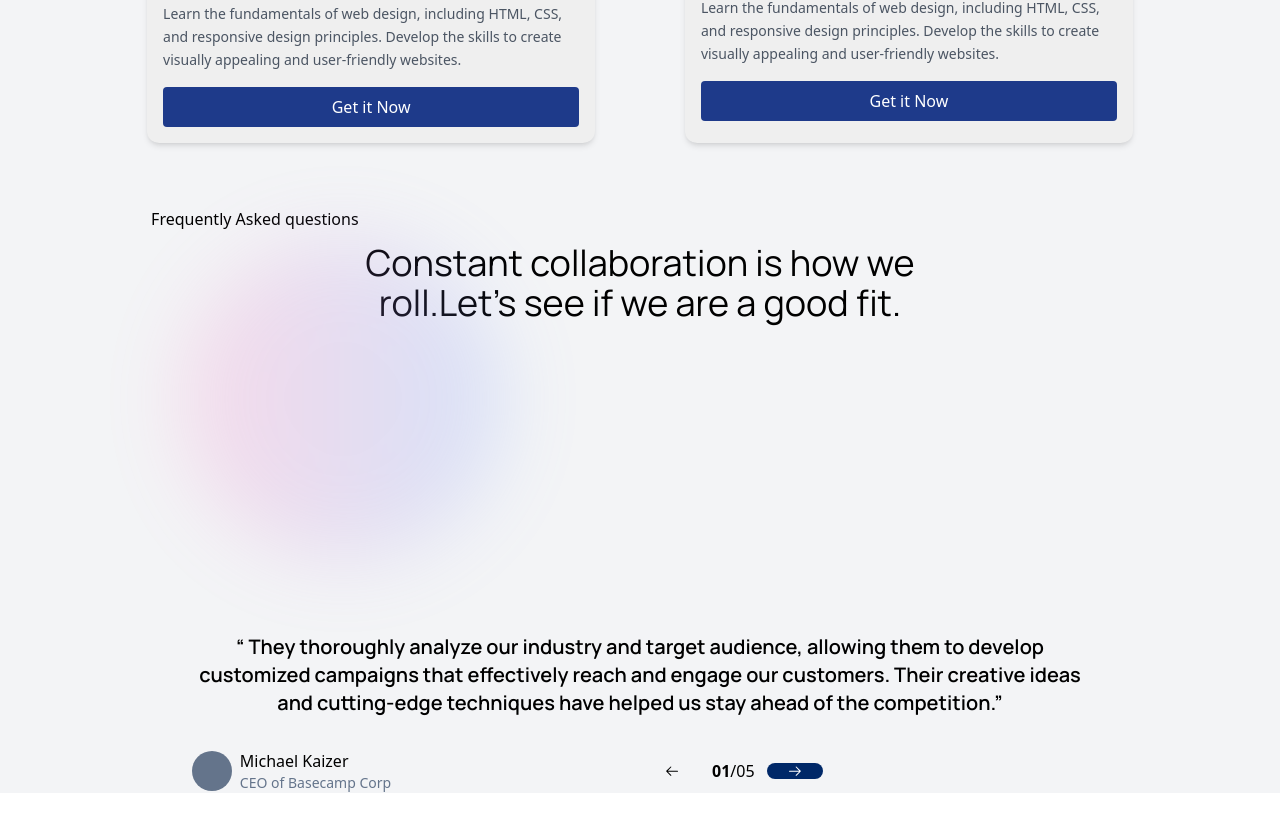
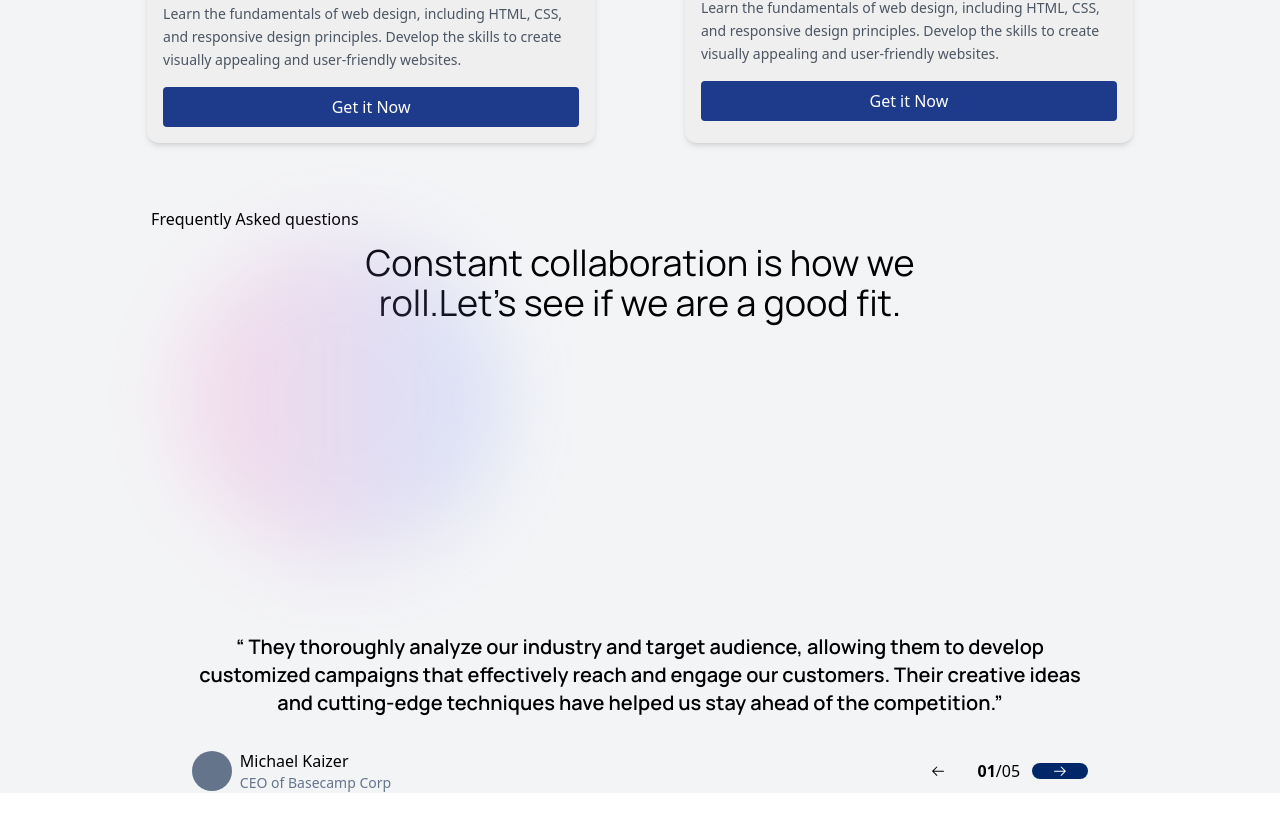
Before and after one commit to mehediScriptDev/sales-rank-ai, a React (Vite) app: page / in a window 1280 px wide. Shown: the part 2146-2977 px from the top of the page. Before the commit the page ends 2939 px from the top, so only its background shows below. Built offline with nearby package versions, Linux system fonts and the light colour scheme.

Commit message:
aq section done fully

```diff
--- a/src/Components/Aq.jsx
+++ b/src/Components/Aq.jsx
@@ -2,7 +2,7 @@ import { GoArrowLeft, GoArrowRight } from "react-icons/go";
 
 const Aq = () => {
   return (
-    <section className="w-10/12 mx-auto mt-16 relative">
+    <section className="w-10/12 mx-auto mt-16 relative mb-10">
       <div className="">
         <p className="text-left pb-3">Frequently Asked questions</p>
         <h1 className="font-manrope max-w-2xl mx-auto text-3xl md:text-4xl text-center">
@@ -49,7 +49,7 @@ const Aq = () => {
       <div className="w-11/12 mx-auto mt-10">
         <h1 className="font-manrope text-sm text-center md:text-xl font-semibold">“ They thoroughly analyze our industry and target audience, allowing them to develop customized campaigns that effectively reach and engage our customers. Their creative ideas and cutting-edge techniques have helped us stay ahead of the competition.”</h1>
 
-        <div className="grid md:grid-cols-2 grid-cols-1 justify-between items-center gap-2 mt-8">
+        <div className="flex md:flex-row flex-col justify-between items-center gap-2 mt-8">
           <div className="flex items-center gap-2 ">
             <div className="h-10 w-10 bg-slate-500 rounded-full"></div>
             <div className="">
```
